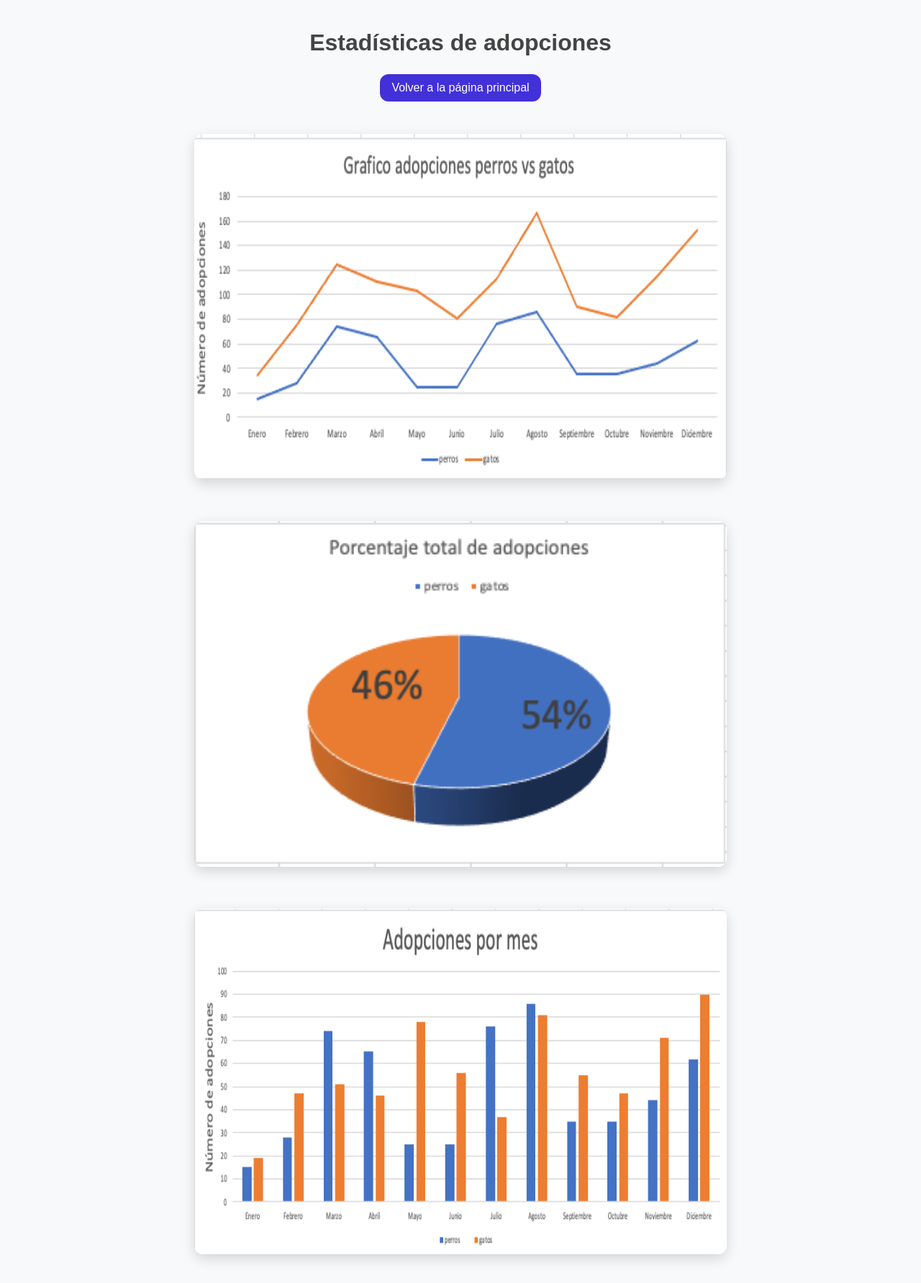
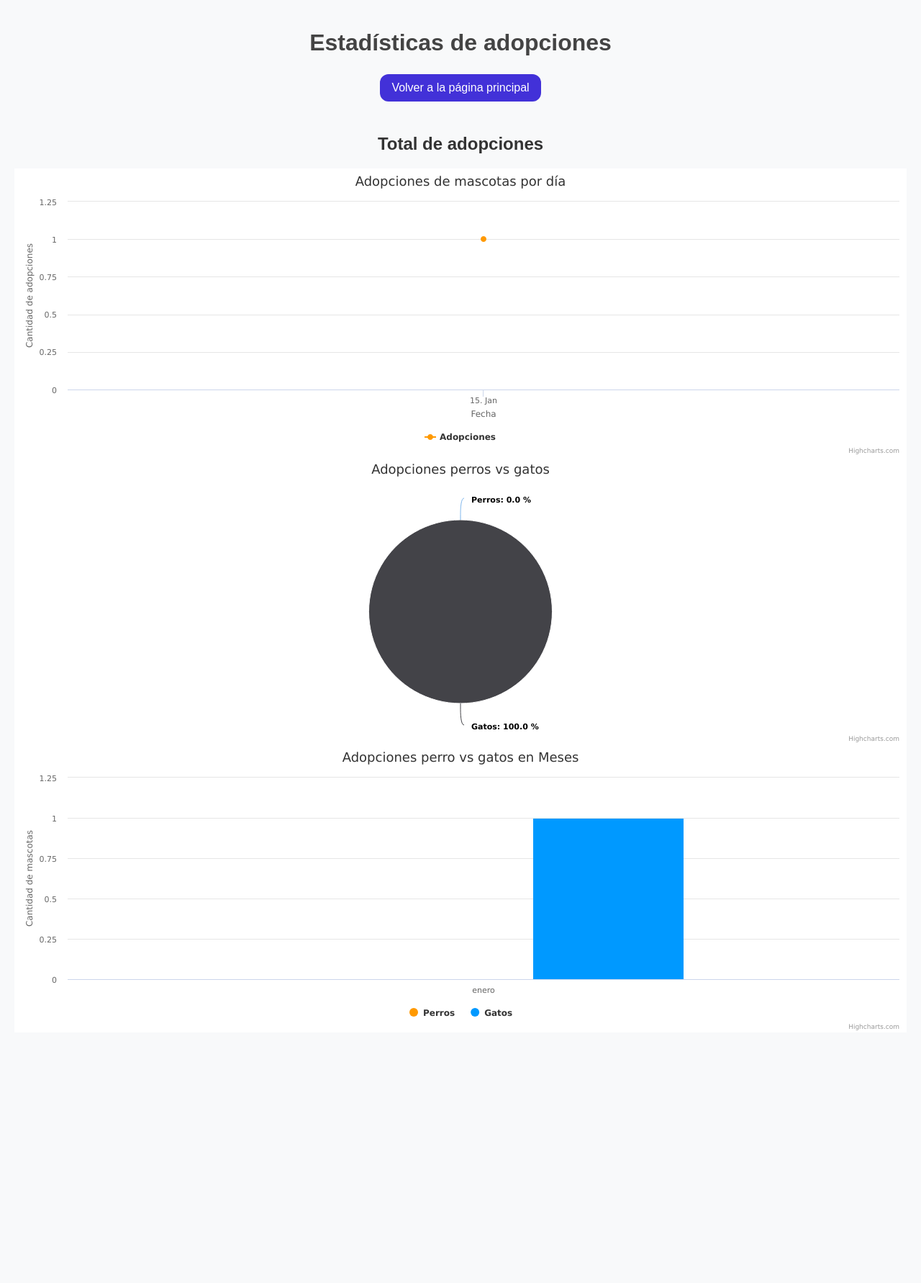
Before and after one commit to benjasep/-desarrollo_web_benjamin_sepulveda, a Flask app: page /estadisticas in a window 1280 px wide. Shown: the whole page at 72% size. After the commit the page ends 1431 px from the top, so only its background shows below. Run offline with Flask 3, Linux system fonts and the light colour scheme; tables that the repository leaves empty hold one stand-in row (values such as "Sample post").

Commit message:
graficos funcionales

```diff
--- a/app.py
+++ b/app.py
@@ -97,6 +97,11 @@ def detallesAdopcion():
 @app.route('/estadisticas')
 def estadisticas():
     return render_template("auth/estadisticas.html")
+
+
+@app.route('/stats')
+def stats():
+    return bd_ORM.getEstadisticasAdopciones()
 
 @app.route('/formulario', methods=["GET", "POST"])
 def formulario():
--- a/database/bd_ORM.py
+++ b/database/bd_ORM.py
@@ -64,7 +64,7 @@ class Aviso_adopcion(Base):
     comuna: Mapped["Comuna"] = relationship(back_populates="avisos")
     fotos: Mapped[list["Foto"]] = relationship(back_populates="aviso")
     contactos: Mapped[list["Contactar_por"]] = relationship(back_populates="aviso")
-
+    comentarios: Mapped[list["comentario"]] = relationship(back_populates="aviso")
 
 class Foto(Base):
     __tablename__ = "foto"
@@ -98,6 +98,22 @@ class Contactar_por(Base):
 
     aviso: Mapped["Aviso_adopcion"] = relationship(back_populates="contactos")
 
+class comentario(Base):
+    __tablename__ = "comentario"
+
+    id: Mapped[int] = mapped_column(primary_key=True, autoincrement=True, nullable=False)
+    nombre: Mapped[str] = mapped_column(String(80), nullable=False)
+    contenido: Mapped[str] = mapped_column(String(500), nullable=False)
+    fecha_publicacion: Mapped[datetime.datetime] = mapped_column(
+        nullable=False, server_default=text("CURRENT_TIMESTAMP")
+    )
+    aviso_id: Mapped[int] = mapped_column(
+        ForeignKey("aviso_adopcion.id", ondelete="NO ACTION", onupdate="NO ACTION"),
+        nullable=False,
+        index=True,
+    )
+    aviso: Mapped["Aviso_adopcion"] = relationship(back_populates="comentarios")
+
 
 DB_NAME = "tarea2"
 DB_USERNAME = "cc5002"
@@ -113,6 +129,24 @@ SessionLocal = sessionmaker(bind=engine)
 
 
 # -- query --
+
+def getEstadisticasAdopciones():
+    sesion = SessionLocal()
+    total_avisos = sesion.query(Aviso_adopcion).all()
+    datos_estadisticas = []
+    for aviso in total_avisos:
+            datos_estadisticas.append({
+                'fecha': aviso.fecha_ingreso.strftime('%Y-%m-%d'),
+                'tipo': aviso.tipo,
+                'cantidad': aviso.cantidad,
+                'comuna': aviso.comuna.nombre
+            })
+    sesion.close()
+    return datos_estadisticas
+
+
+
+
 def getAllAvisos():
     sesion = SessionLocal()
     avisos = sesion.query(Aviso_adopcion).options(joinedload(Aviso_adopcion.fotos)).all()
--- /dev/null
+++ b/static/javascript/stats.js
@@ -0,0 +1,229 @@
+const getDatos = async () => {
+    try {
+        const response = await fetch(`${window.origin}/stats`);
+        const data = await response.json();
+        return data;
+    } catch (error) {
+        return null;
+    }
+};
+
+const procesarDatos1 = (data) => {
+    if (!data) return [];
+
+    return Array.from(
+        data.reduce((map, item) => {
+            const fecha = new Date(item.fecha).getTime();
+            return map.set(fecha, (map.get(fecha) || 0) + item.cantidad);
+        }, new Map())
+    )
+    .map(([fecha, cantidad]) => [fecha, cantidad])
+};
+
+const procesarDatos2 = (data) => {
+    if (!data) return [];
+
+    let perros = 0;
+    let gatos = 0;
+
+    data.forEach(item => {
+        if (item.tipo === 'perro') {
+            perros += item.cantidad;
+        } else if (item.tipo === 'gato') {
+            gatos += item.cantidad;
+        }
+    });
+
+    return [
+        { name: 'Perros', y: perros },
+        { name: 'Gatos', y: gatos }
+    ];
+};
+
+const procesarDatos3 = (data) => {
+    if (!data) return [];
+    const datosPorMes = data.reduce((acc, item) => {
+        const fecha = new Date(item.fecha);
+        const mes = fecha.toLocaleString('es-ES', { month: 'long' });
+        if (!acc[mes]) {
+            acc[mes] = { perros: 0, gatos: 0 };
+        }
+        if (item.tipo === 'perro') {
+            acc[mes].perros += item.cantidad;
+        } else if (item.tipo === 'gato') {
+            acc[mes].gatos += item.cantidad;
+        }
+        return acc;
+    }, {});
+
+    const meses = Object.keys(datosPorMes);
+    const perros = meses.map(mes => datosPorMes[mes].perros);
+    const gatos = meses.map(mes => datosPorMes[mes].gatos);
+
+    return {
+        categorias: meses,
+        perros: perros,
+        gatos: gatos
+    };
+};
+
+
+const crearGrafico1 = async () => {
+    try {
+        const data = await getDatos();
+        if (!data) {
+            throw new Error('No hay datos');
+        }
+
+        const adopciones = procesarDatos1(data);
+        if (adopciones.length === 0) {
+            throw new Error('no se procesaron datos');
+        }
+
+        Highcharts.chart('container', {
+            chart: {
+                type: 'line'
+            },
+            title: {
+                text: 'Adopciones de mascotas por día'
+            },
+            xAxis: {
+                type: 'datetime',
+                title: {
+                    text: 'Fecha'
+                }
+            },
+            yAxis: {
+                title: {
+                    text: 'Cantidad de adopciones'
+                },
+                min: 0
+            },
+            tooltip: {
+                xDateFormat: '%d/%m/%Y',
+                shared: true,
+                valueDecimals: 0
+            },
+            series: [{
+                name: 'Adopciones',
+                data: adopciones,
+                color: '#FF9900'
+            }],
+            legend: {
+                enabled: true
+            }
+        });
+
+    } catch (error) {
+        console.error('Error al crear el gráfico:', error);
+    }
+};
+
+
+const crearGrafico2 = async () => {
+    try {
+        data = await getDatos();
+        datosprocesados = procesarDatos2(data);
+
+        if (!datosprocesados) {
+            throw new Error('no se pudieron procesar los datos');
+        }
+
+    Highcharts.chart('container2', {
+            chart: {
+                type: 'pie'
+            },
+            title: {
+                text: 'Adopciones perros vs gatos'
+            },
+            tooltip: {
+                pointFormat: '{series.name}: <b>{point.percentage:.1f}%</b>'
+            },
+            accessibility: {
+                point: {
+                    valueSuffix: '%'
+                }
+            },
+            plotOptions: {
+                pie: {
+                    allowPointSelect: true,
+                    cursor: 'pointer',
+                    dataLabels: {
+                        enabled: true,
+                        format: '<b>{point.name}</b>: {point.percentage:.1f} %'
+                    }
+                }
+            },
+            series: [{
+                name: 'Mascotas',
+                colorByPoint: true,
+                data: datosprocesados
+            }]
+        });
+
+    } catch (error) {
+        console.error('Error al crear el gráfico:', error);
+    }
+};
+
+const crearGrafico3 = async () => {
+    try {
+        const data = await getDatos();
+        const datosprocesados = procesarDatos3(data);
+
+        if (!datosprocesados) {
+            throw new Error('no se procesaron datos');
+        }
+
+        Highcharts.chart('container3', {
+            chart: {
+                type: 'column'
+            },
+            title: {
+                text: 'Adopciones perro vs gatos en Meses'
+            },
+            xAxis: {
+                categories: datosprocesados.categorias,
+                crosshair: true
+            },
+            yAxis: {
+                min: 0,
+                title: {
+                    text: 'Cantidad de mascotas'
+                }
+            },
+            tooltip: {
+                headerFormat: '<span style="font-size:10px">{point.key}</span><table>',
+                pointFormat: '<tr><td style="color:{series.color};padding:0">{series.name}: </td>' +
+                    '<td style="padding:0"><b>{point.y}</b></td></tr>',
+                footerFormat: '</table>',
+                shared: true,
+                useHTML: true
+            },
+            plotOptions: {
+                column: {
+                    pointPadding: 0.2,
+                    borderWidth: 0
+                }
+            },
+            series: [{
+                name: 'Perros',
+                data: datosprocesados.perros,
+                color: '#FF9900'
+            },{
+                name: 'Gatos',
+                data: datosprocesados.gatos,
+                color: '#0099FF'
+            }]
+        });
+
+    } catch (error) {
+        console.error('Error al crear el gráfico:', error);
+    }
+};
+
+
+
+crearGrafico1();
+crearGrafico2();
+crearGrafico3();
--- a/templates/auth/estadisticas.html
+++ b/templates/auth/estadisticas.html
@@ -4,17 +4,20 @@
     <meta charset="UTF-8">
     <title>Estadísticas de adopciones</title>
     <link rel="stylesheet" type="text/css" href="../../static/css/estadistica.css">
+    <script src="https://code.highcharts.com/highcharts.js"></script>
   </head>
   <body>
     <h1>Estadísticas de adopciones</h1>
 
     <a href="{{ url_for('index') }}">Volver a la página principal</a>
 
-    <img src="../../static/fotosEst/grafico1.png" width="500" height="300" alt="tendencias de adopciones">
-    <br>
-    <img src="../../static/fotosEst/grafico2.png" width="450" height="350" alt="porcentaje adopciones">
-    <br>
-    <img src="../../static/fotosEst/grafico3.png" width="500" height="350" alt="cantidad total adopciones">
+    <div class="container">
+    <h2>Total de adopciones</h2>
+    <div id="container" style="width:100%; height:400px;"></div>
+    <div id="container2" style="width:100%; height:400px;"></div>
+    <div id="container3" style="width:100%; height:400px;"></div>
+    </div>
 
+    <script src="../../static/javascript/stats.js"></script>
   </body>
 </html>
```
Also changed, not shown: database/tarea2.sql (+17 -0 lines), static/javascript/comentario.js (added, +122 -0 lines).
